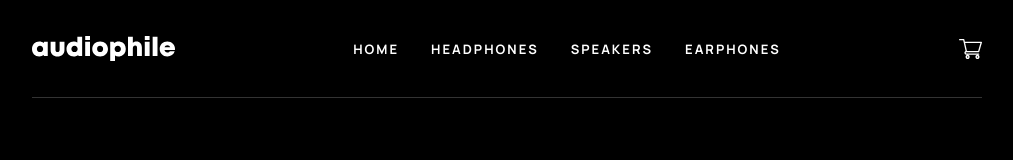
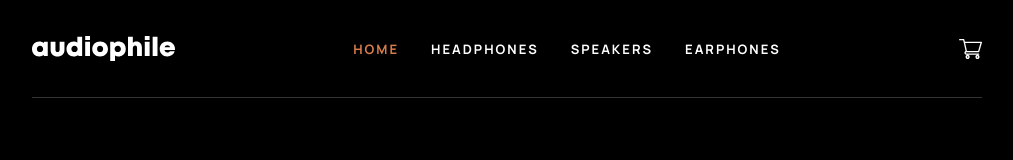
Before and after one commit to Lazzzare/audiophile-ecommerce-website, a React (Vite) app: page / in a window 1280 px wide. Shown: the top 160 px of the page, without its empty margins (133-1146 px from the left). Built offline with nearby package versions, Linux system fonts and the light colour scheme.

Commit message:
Update Navbar.tsx

```diff
--- a/src/components/Navbar.tsx
+++ b/src/components/Navbar.tsx
@@ -11,9 +11,16 @@ import Products from "./Products";
 interface Props {
   mobileMenu: boolean;
   setMobileMenu: (e: boolean) => void;
+  activeMenuRoute: number | null;
+  setActiveMenuRoute: (e: number) => void;
 }
 
-const Navbar = ({ mobileMenu, setMobileMenu }: Props) => {
+const Navbar = ({
+  mobileMenu,
+  setMobileMenu,
+  activeMenuRoute,
+  setActiveMenuRoute,
+}: Props) => {
   return (
     <div className="bg-black">
       <div className="lg:max-w-[1440px] flex lg:mx-auto justify-between items-center bg-black px-6 md:px-[39px] lg:px-[165px] py-8 lg:py-9">
@@ -73,11 +80,16 @@ const Navbar = ({ mobileMenu, setMobileMenu }: Props) => {
         ) : null}
         <img src={Logo} alt="Logo" className="cursor-pointer z-30" />
         <ul className="text-white hidden lg:flex items-center gap-8">
-          {menuListArray.map((item) => {
+          {menuListArray.map((item, index) => {
             return (
               <li
+                onClick={() => {
+                  setActiveMenuRoute(index);
+                }}
                 key={item.id}
-                className="text-[13px] font-bold leading-6 tracking-[2px] uppercase cursor-pointer hover:text-orange transition-all duration-400"
+                className={`${
+                  index === activeMenuRoute ? "text-orange" : ""
+                } text-[13px] font-bold leading-6 tracking-[2px] uppercase cursor-pointer hover:text-orange transition-all duration-400`}
               >
                 <Link to={item.to}>{item.title}</Link>
               </li>
```
